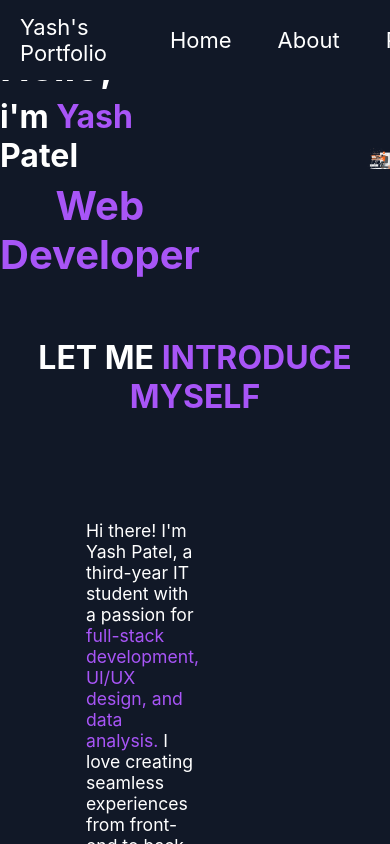
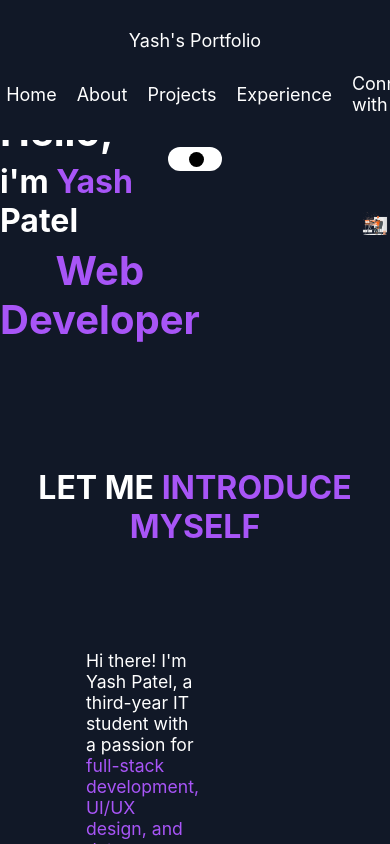
Before and after one commit to IT-YASH/Final-Portfolio, a React (Create React App) app: page / in a window 390 px wide. Shown: the top 844 px of the page. Built offline with nearby package versions, Linux system fonts and the light colour scheme; a small style sheet from the web is missing; the HTML template or start-up script is replaced by a standard one.

Commit message:
updated the code

```diff
--- a/src/App.css
+++ b/src/App.css
@@ -108,6 +108,22 @@ nav ul li a:hover::before {
   width: 100%;
 }
 
+@media only screen and (max-width: 900px) {
+  .header {
+    padding: 30px 0px;
+  }
+
+  nav {
+    font-size: 18px;
+    flex-wrap: wrap;
+    justify-content: center;
+  }
+
+  nav ul li {
+    margin: 4px 10px;
+  }
+}
+
 body {
   background-color: #111827;
   color: white;
@@ -115,6 +131,7 @@ body {
 
 .firstsection {
   margin-top: 10%;
+  padding: 65px 0px;
   display: flex;
   justify-content: space-around;
   align-items: center;
@@ -199,9 +216,7 @@ body {
 }
 
 .rightsection img {
-  width: 95%;
-  margin: 49px 4px;
-  padding: 3px;
+  width: 100%;
 }
 
 .centered-text {
@@ -258,7 +273,6 @@ body {
 .visitsitelink:hover {
   background-color: #9333ea;
 }
-
 
 .thirdsection {
   text-align: center;
@@ -338,7 +352,6 @@ body {
   }
 }
 
-/* Project section css */
 .Projectsection {
   display: flex;
   justify-content: space-around;
```
